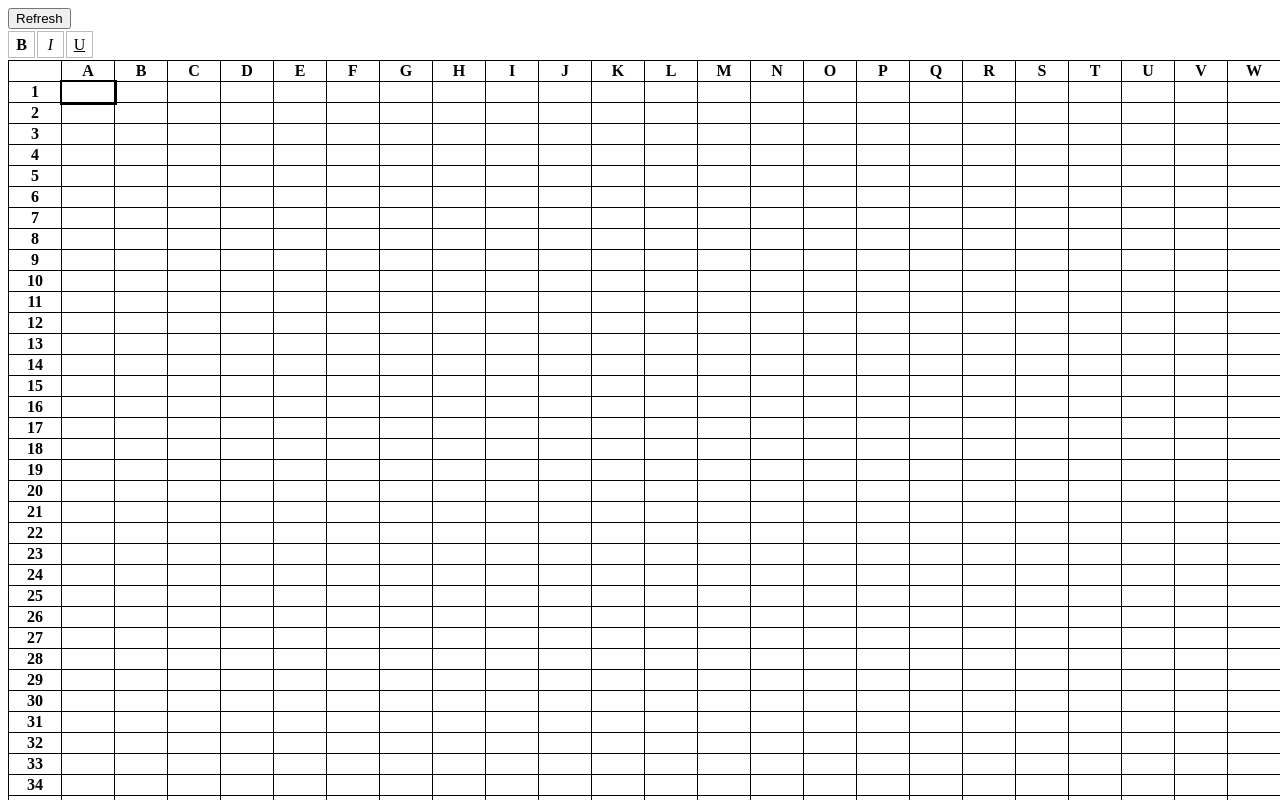
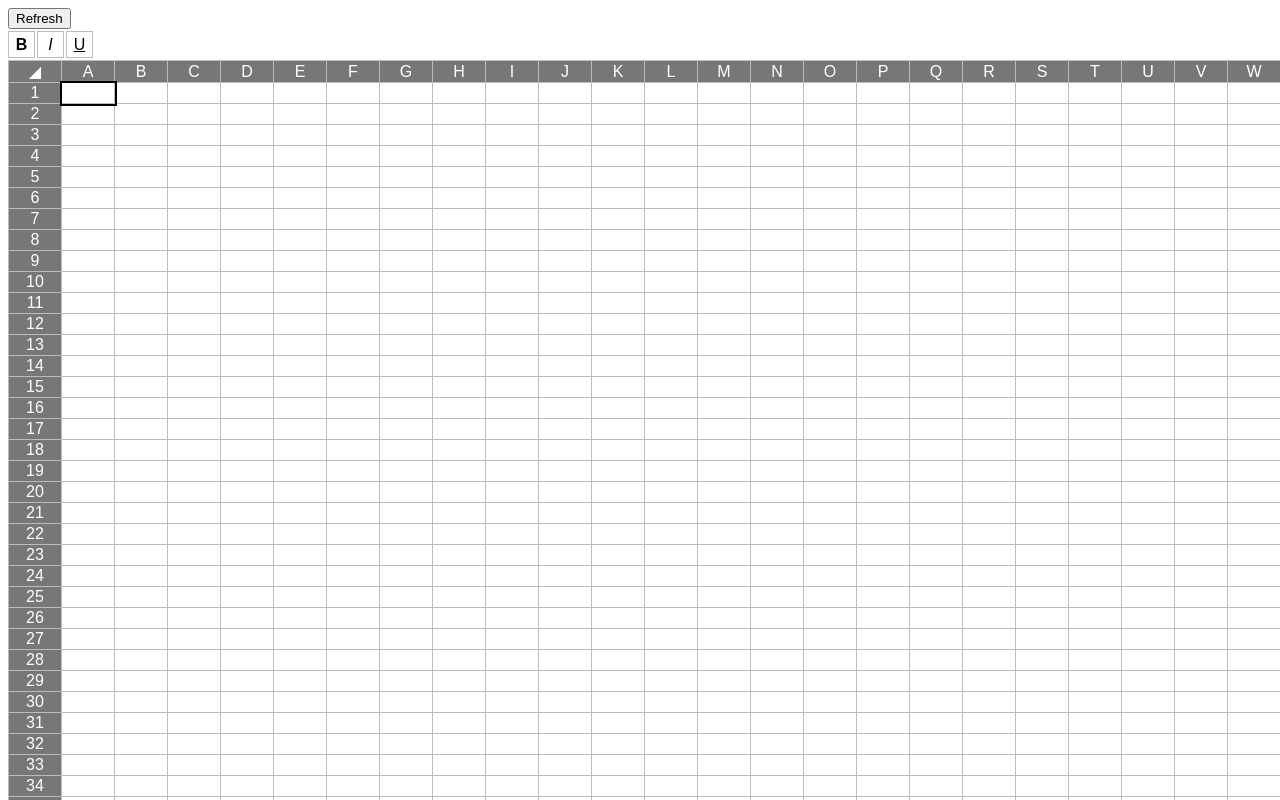
Before and after one commit to rain-over/mini-spreadsheet, a plain HTML site: page index.html in a window 1280 px wide. Shown: the top 800 px of the page. Drawn offline with Linux system fonts and the light colour scheme.

Commit message:
handlers, fixes, live server

```diff
--- a/index.html
+++ b/index.html
@@ -4,87 +4,11 @@
     <meta charset="UTF-8" />
     <meta name="viewport" content="width=device-width, initial-scale=1.0" />
     <title>Mini Spreadsheet</title>
-    <style>
-      table,
-      th,
-      td {
-        border: 1px solid black;
-        border-collapse: collapse;
-      }
-
-      th,
-      td {
-        min-width: 50px;
-      }
-
-      th {
-        text-align: center;
-      }
-
-      td {
-        text-align: right;
-      }
-
-      td input {
-        width: 98%;
-        padding: 0;
-        margin: 0 auto;
-        /* outline: 1px solid #bbbbbb; */
-        border: 0;
-      }
-      td input::-webkit-outer-spin-button,
-      td input::-webkit-inner-spin-button {
-        -webkit-appearance: none;
-        margin: 0;
-      }
-      td input:focus-visible {
-        outline: none;
-      }
-
-      td.active {
-        outline: 2px solid black;
-      }
-
-      #bold,
-      td.bold,
-      td.bold input {
-        font-weight: 600;
-      }
-
-      #italic,
-      td.italic,
-      td.italic input {
-        font-style: italic;
-      }
-
-      #underline,
-      td.underline,
-      td.underline input {
-        text-decoration: underline;
-      }
-
-      .mini-sprdxt-formatter {
-        display: flex;
-      }
-      .mini-sprdxt-formatter div {
-        border: 1px solid #bbb;
-        height: 25px;
-        width: 25px;
-        text-align: center;
-        line-height: 25px;
-        margin: 2px 2px 2px 0;
-      }
-
-      .mini-sprdxt-formatter div.active {
-        background-color: #bbb;
-      }
-    </style>
+    <link rel="stylesheet" href="./src/global.css" />
   </head>
   <body>
     <!-- <div id="mini-sprdxt"></div> -->
     <button id="refresh" type="button">Refresh</button>
-    <script src="./src/utils.js"></script>
-    <script src="./src/MiniSpreadSheet.js"></script>
-    <script src="./src/index.js"></script>
+    <script src="./src/index.js" type="module"></script>
   </body>
 </html>
--- a/src/MiniSpreadSheet.js
+++ b/src/MiniSpreadSheet.js
@@ -1,51 +1,53 @@
-class MiniSpreadSheet {
+import { calculate, getCellsinRange, getTableHeaders } from './utils.js';
+
+export default class MiniSpreadSheet {
   _functions = ['SUM', 'AVERAGE', 'COUNT', 'MAX', 'MIN'];
+  _tableID = 'mini-sprdxt-table';
 
   constructor(data = [], size = [100, 100], containerID = 'mini-sprdxt') {
     this.activeCell = 'A1';
     this.container = document.querySelector(`#${containerID}`);
     this.data = data;
+    this.keyPressed = false;
     this.size = size;
+    this.tableHeaders = '';
   }
 
   /**
    * @todo: divide into smaller function
    */
   render() {
-    const headerLabels = this.getHeaderLabels();
+    const tableHeaders = getTableHeaders(this.size[0]);
     const {
       data,
       size: [row, column],
       activeCell,
     } = this;
 
-    const formatter = this.renderFormatButtons();
+    const formatButtons = this.renderFormatButtons();
     const table = document.createElement('table');
     const thead = document.createElement('thead');
     const tbody = document.createElement('tbody');
 
     const thead_tr = document.createElement('tr');
-    const activeCol = activeCell.match(/[A-Z]+/)[0];
-    const activeRow = activeCell.match(/[0-9]+/)[0];
 
     //headers
     for (let c = 0; c <= column; c++) {
       const th = document.createElement('th');
-      th.textContent = headerLabels[c];
+      th.textContent = tableHeaders[c];
       thead_tr.appendChild(th);
     }
     thead.appendChild(thead_tr);
 
-    //content
+    //body
     for (let r = 1; r <= row; r++) {
       const tr = document.createElement('tr');
 
       for (let c = 0; c <= column; c++) {
-        const cellId = headerLabels[c] + r;
+        const cellId = tableHeaders[c] + r;
         let td = document.createElement('td');
 
         td.id = cellId;
-        td.onclick = this.handleCellClick.bind(this);
 
         if (cellId in data) {
           const { value, format } = data[cellId];
@@ -69,6 +71,7 @@ class MiniSpreadSheet {
 
     table.appendChild(thead);
     table.appendChild(tbody);
+    table.id = this._tableID;
 
     if (!this.container) {
       const newContainer = document.createElement('div');
@@ -77,8 +80,11 @@ class MiniSpreadSheet {
       document.body.appendChild(newContainer);
       this.container = newContainer;
     }
-    this.container.appendChild(formatter);
+    this.container.appendChild(formatButtons);
     this.container.appendChild(table);
+    this.tableHeaders = tableHeaders;
+
+    this.AddHandlers();
   }
 
   renderCellTextBox(cellId) {
@@ -89,34 +95,52 @@ class MiniSpreadSheet {
     tbox.type = 'text';
     tbox.value = value;
 
-    tbox.onblur = this.handleCellBlur.bind(this);
     return tbox;
   }
 
   renderFormatButtons() {
     const container = document.createElement('div');
-    container.classList.add('mini-sprdxt-formatter');
+    container.classList.add('mini-sprdxt-formatButtons');
 
     const bold = document.createElement('div');
     bold.setAttribute('id', 'bold');
     bold.textContent = 'B';
-    bold.onclick = this.handleFormatToggle.bind(this);
 
     const italic = document.createElement('div');
     italic.setAttribute('id', 'italic');
     italic.textContent = 'I';
-    italic.onclick = this.handleFormatToggle.bind(this);
 
     const underline = document.createElement('div');
     underline.setAttribute('id', 'underline');
     underline.textContent = 'U';
-    underline.onclick = this.handleFormatToggle.bind(this);
 
     container.appendChild(bold);
     container.appendChild(italic);
     container.appendChild(underline);
 
     return container;
+  }
+
+  AddHandlers() {
+    const { container } = this;
+    const table = container.querySelector(`#${this._tableID}`);
+    const formatButtons = container.querySelector('.mini-sprdxt-formatButtons');
+
+    formatButtons.addEventListener('click', (e) => {
+      console.log('formatButtons');
+      this.handleFormatToggle(e);
+    });
+    table.addEventListener('focusout', (e) => {
+      console.log('blur');
+      this.handleCellBlur(e);
+    });
+    table.addEventListener('click', (e) => {
+      this.handleCellClick(e);
+    });
+    table.addEventListener('keydown', (e) => {
+      console.log('Key pressed:', event.key);
+      this.handleKeyPress(e);
+    });
   }
 
   destroy() {
@@ -145,7 +169,7 @@ class MiniSpreadSheet {
         }
       }
     } catch (error) {
-      // throw new Error(error);
+      console.log('Error', error);
       return '#ERROR!';
     }
 
@@ -192,13 +216,14 @@ class MiniSpreadSheet {
     console.log('eval function');
     // regex to check if function has range; check if function is valid.
     // =sum(A1:A10)
+    const { tableHeaders } = this;
     const match = cell.match(/\(([^)]+)\)/);
     let expression = [];
     let value;
 
     if (match) {
       const [start, end] = match[1].split(':');
-      const range = this.getCellsinRange(start, end);
+      const range = getCellsinRange(tableHeaders, start, end);
 
       for (const c of range) {
         const cellValue = this.evaluateFormula(c);
@@ -213,66 +238,53 @@ class MiniSpreadSheet {
     return value;
   }
 
-  getCellsinRange(start, end) {
-    const columnRegex = /[A-Z]+/;
-    const rowRegex = /[0-9]+/;
+  getTableHeaders(colCount = 100) {
+    colCount += 1;
+    const chars = 'ABCDEFGHIJKLMNOPQRSTUVWXYZ';
+    const charsArray = [...chars];
+    let nextChar = [0, 0];
 
-    const rowStart = +start.match(rowRegex)[0];
-    const rowEnd = +end.match(rowRegex)[0];
+    loop1: while (colCount > charsArray.length) {
+      const c = [];
 
-    const colStart = tableHeaders.indexOf(start.match(columnRegex)[0]);
-    const colEnd = tableHeaders.indexOf(end.match(columnRegex)[0]);
+      for (const char of nextChar) {
+        c.unshift(charsArray[char]);
+      }
 
-    const rowMax = Math.max(rowStart, rowEnd);
-    const rowMin = Math.min(rowStart, rowEnd);
-    const colMax = Math.max(colStart, colEnd);
-    const colMin = Math.min(colStart, colEnd);
+      for (let i = 0; i < nextChar.length; i++) {
+        const charIndex = ++nextChar[i];
+        if (charIndex >= chars.length) {
+          nextChar[i] = 0;
+        } else {
+          charsArray.push(c.join(''));
+          continue loop1;
+        }
+      }
 
-    let cells = [];
-
-    for (let r = rowMin; r <= rowMax; r++) {
-      for (let c = colMin; c <= colMax; c++) {
-        cells.push(`${tableHeaders[c]}${r}`);
-      }
+      charsArray.push(c.join(''));
+      nextChar = [...nextChar, 0];
     }
-
-    return cells;
-  }
-
-  /**
-   * @todo improve later, static for now.
-   */
-  getHeaderLabels() {
-    return [' ', ...tableHeaders];
+    return ['◢', ...charsArray].slice(0, colCount);
   }
 
   handleCellBlur(e) {
-    const { parentElement, value } = e.target;
-    const { id } = parentElement;
-
-    let newValue = value;
-    let formula;
-
-    if (value.startsWith('=')) {
-      newValue = this.evaluate(value);
-      formula = value;
+    if (this.keyPressed && e.target.tagName !== 'INPUT') {
+      this.keyPressed = false;
+      return;
     }
 
-    if (newValue.toString().includes('ERROR')) {
-      parentElement.textContent = newValue;
-      return false;
-    }
+    console.log('blur');
 
-    parentElement.textContent = newValue;
+    const { parentElement, value } = e.target;
 
-    this.saveData(id, newValue, formula);
+    this.setData(parentElement, value);
   }
 
   handleCellClick(e) {
     const { target } = e;
     const { textContent, tagName, id } = target;
 
-    if (tagName === 'INPUT') return;
+    if (tagName !== 'TD') return;
 
     const tbox = this.renderCellTextBox(id);
 
@@ -283,16 +295,73 @@ class MiniSpreadSheet {
     this.setActiveCell(id);
   }
 
+  handleKeyPress(e) {
+    const { key } = e;
+    const arrowKeys = ['ArrowDown', 'ArrowLeft', 'ArrowRight', 'ArrowUp'];
+
+    switch (key) {
+      case 'ArrowDown':
+        this.handleKeyPressArrows(e);
+        break;
+      case 'ArrowLeft':
+        this.handleKeyPressArrows(e);
+        break;
+      case 'ArrowRight':
+        this.handleKeyPressArrows(e);
+        break;
+      case 'ArrowUp':
+        this.handleKeyPressArrows(e);
+        break;
+      case 'Enter':
+        this.handleCellEnter(e);
+        break;
+      case 'Escape':
+        this.handleKeyPressEscape(e);
+        break;
+      case 'Tab':
+        break;
+
+      default:
+        break;
+    }
+  }
+
+  handleKeyPressArrows(e) {
+    const { key } = e;
+    console.log(key);
+  }
+
+  handleKeyPressEscape(e) {
+    this.keyPressed = true;
+    e.target.blur();
+  }
+
+  handleCellEnter(e) {
+    this.keyPressed = true;
+    const { key, target, type } = e;
+    if (type !== 'keypress' && key !== 'Enter') {
+      return;
+    }
+    const { parentElement, value } = target;
+    const { id } = parentElement;
+    console.log('enter');
+
+    this.setData(parentElement, value);
+
+    e.preventDefault();
+    return false;
+  }
+
   /**
    * @todo Add active class for format buttons
    */
   handleFormatToggle(e) {
     console.log('format');
     const { id } = e.target;
+    if (!id) return;
+
     const { activeCell } = this;
     const data = { ...this.data[activeCell] };
-
-    // document.querySelector(`#${activeCell}`).classList.add(id);
 
     if (data.format) {
       if (data.format.includes(id)) {
@@ -349,4 +418,24 @@ class MiniSpreadSheet {
     });
     document.querySelector(`#${id}`).classList.add('active');
   }
+
+  setData(cell, value) {
+    const { id } = cell;
+    let newValue = value;
+    let formula;
+
+    if (value.startsWith('=')) {
+      newValue = this.evaluate(value);
+      formula = value;
+    }
+
+    if (newValue.toString().includes('ERROR')) {
+      cell.textContent = newValue;
+      return false;
+    }
+
+    cell.textContent = newValue;
+
+    this.saveData(id, newValue, formula);
+  }
 }
--- /dev/null
+++ b/src/global.css
@@ -0,0 +1,83 @@
+* {
+  font-family: Arial, Helvetica, sans-serif;
+}
+
+table,
+th,
+td {
+  border: 1px solid #bbb;
+  border-collapse: collapse;
+}
+
+th,
+td {
+  min-width: 50px;
+  max-width: 50px;
+  overflow: hidden;
+}
+
+th {
+  text-align: center;
+  background-color: #777;
+  color: #fff;
+  font-weight: 300;
+  user-select: none;
+}
+
+td {
+  text-align: right;
+}
+
+td input {
+  width: 98%;
+  padding: 0;
+  margin: 0 auto;
+  outline: 1px solid #bbbbbb;
+  /* border: 0; */
+}
+td input::-webkit-outer-spin-button,
+td input::-webkit-inner-spin-button {
+  -webkit-appearance: none;
+  margin: 0;
+}
+td input:focus-visible {
+  outline: none;
+}
+
+td.active {
+  outline: 2px solid black;
+}
+
+#bold,
+td.bold,
+td.bold input {
+  font-weight: 600;
+}
+
+#italic,
+td.italic,
+td.italic input {
+  font-style: italic;
+}
+
+#underline,
+td.underline,
+td.underline input {
+  text-decoration: underline;
+}
+
+.mini-sprdxt-formatButtons {
+  display: flex;
+}
+.mini-sprdxt-formatButtons div {
+  border: 1px solid #bbb;
+  height: 25px;
+  width: 25px;
+  text-align: center;
+  line-height: 25px;
+  margin: 2px 2px 2px 0;
+}
+
+.mini-sprdxt-formatButtons div.active {
+  background-color: #bbb;
+}
--- a/src/index.js
+++ b/src/index.js
@@ -1,3 +1,5 @@
+import MiniSpreadSheet from './MiniSpreadSheet.js';
+
 const size = [100, 100];
 const container = document.querySelector('#mini-sprdxt');
 
--- a/src/utils.js
+++ b/src/utils.js
@@ -1,155 +1,57 @@
-const tableHeaders = [
-  'A',
-  'B',
-  'C',
-  'D',
-  'E',
-  'F',
-  'G',
-  'H',
-  'I',
-  'J',
-  'K',
-  'L',
-  'M',
-  'N',
-  'O',
-  'P',
-  'Q',
-  'R',
-  'S',
-  'T',
-  'U',
-  'V',
-  'W',
-  'X',
-  'Y',
-  'Z',
-  'AA',
-  'AB',
-  'AC',
-  'AD',
-  'AE',
-  'AF',
-  'AG',
-  'AH',
-  'AI',
-  'AJ',
-  'AK',
-  'AL',
-  'AM',
-  'AN',
-  'AO',
-  'AP',
-  'AQ',
-  'AR',
-  'AS',
-  'AT',
-  'AU',
-  'AV',
-  'AW',
-  'AX',
-  'AY',
-  'AZ',
-  'BA',
-  'BB',
-  'BC',
-  'BD',
-  'BE',
-  'BF',
-  'BG',
-  'BH',
-  'BI',
-  'BJ',
-  'BK',
-  'BL',
-  'BM',
-  'BN',
-  'BO',
-  'BP',
-  'BQ',
-  'BR',
-  'BS',
-  'BT',
-  'BU',
-  'BV',
-  'BW',
-  'BX',
-  'BY',
-  'BZ',
-  'CA',
-  'CB',
-  'CC',
-  'CD',
-  'CE',
-  'CF',
-  'CG',
-  'CH',
-  'CI',
-  'CJ',
-  'CK',
-  'CL',
-  'CM',
-  'CN',
-  'CO',
-  'CP',
-  'CQ',
-  'CR',
-  'CS',
-  'CT',
-  'CU',
-  'CV',
-  'CW',
-  'CX',
-  'CY',
-  'CZ',
-  'DA',
-  'DB',
-  'DC',
-  'DD',
-  'DE',
-  'DF',
-  'DG',
-  'DH',
-  'DI',
-  'DJ',
-  'DK',
-  'DL',
-  'DM',
-  'DN',
-  'DO',
-  'DP',
-  'DQ',
-  'DR',
-  'DS',
-  'DT',
-  'DU',
-  'DV',
-  'DW',
-  'DX',
-  'DY',
-  'DZ',
-  'EA',
-  'EB',
-  'EC',
-  'ED',
-  'EE',
-  'EF',
-  'EG',
-  'EH',
-  'EI',
-  'EJ',
-  'EK',
-  'EL',
-  'EM',
-  'EN',
-  'EO',
-  'EP',
-  'EQ',
-  'ER',
-  'ES',
-  'ET',
-];
+const getCellsinRange = (headers, start, end) => {
+  const columnRegex = /[A-Z]+/;
+  const rowRegex = /[0-9]+/;
+
+  const rowStart = +start.match(rowRegex)[0];
+  const rowEnd = +end.match(rowRegex)[0];
+
+  const colStart = headers.indexOf(start.match(columnRegex)[0]);
+  const colEnd = headers.indexOf(end.match(columnRegex)[0]);
+
+  const rowMax = Math.max(rowStart, rowEnd);
+  const rowMin = Math.min(rowStart, rowEnd);
+  const colMax = Math.max(colStart, colEnd);
+  const colMin = Math.min(colStart, colEnd);
+
+  let cells = [];
+
+  for (let r = rowMin; r <= rowMax; r++) {
+    for (let c = colMin; c <= colMax; c++) {
+      cells.push(`${headers[c]}${r}`);
+    }
+  }
+
+  return cells;
+};
+
+const getTableHeaders = (colCount = 26) => {
+  colCount += 1;
+  const chars = 'ABCDEFGHIJKLMNOPQRSTUVWXYZ';
+  const charsArray = [...chars];
+  let nextChar = [0, 0];
+
+  loop1: while (colCount > charsArray.length) {
+    const c = [];
+
+    for (const char of nextChar) {
+      c.unshift(charsArray[char]);
+    }
+
+    for (let i = 0; i < nextChar.length; i++) {
+      const charIndex = ++nextChar[i];
+      if (charIndex >= chars.length) {
+        nextChar[i] = 0;
+      } else {
+        charsArray.push(c.join(''));
+        continue loop1;
+      }
+    }
+
+    charsArray.push(c.join(''));
+    nextChar = [...nextChar, 0];
+  }
+  return ['◢', ...charsArray].slice(0, colCount);
+};
 
 const calculate = {
   SUM: (range) => {
@@ -163,3 +65,5 @@ const calculate = {
   MAX: (range) => range,
   MIN: (range) => range,
 };
+
+export { calculate, getTableHeaders, getCellsinRange };
```
